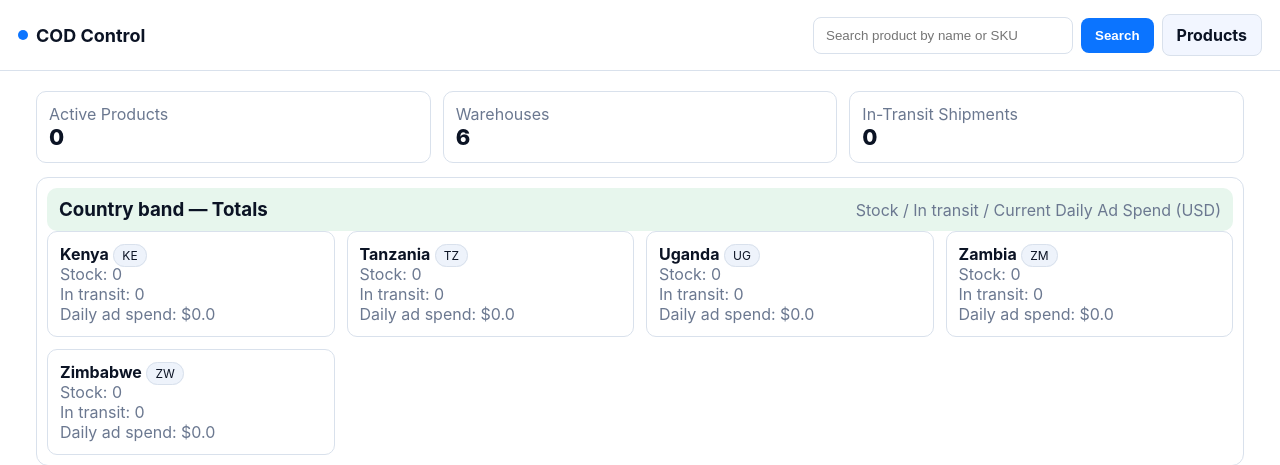
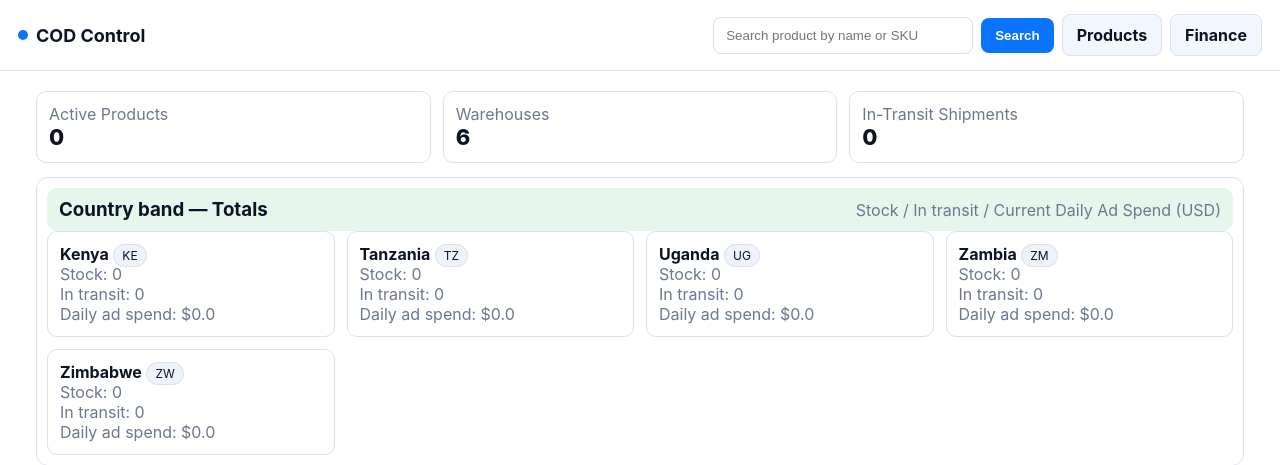
Before and after one commit to EAS-COD-System/eas, a Flask app: page / in a window 1280 px wide. Shown: the top 465 px of the page. Run offline with Flask 3, Linux system fonts and the light colour scheme.

Commit message:
Update base.html

```diff
--- a/templates/base.html
+++ b/templates/base.html
@@ -12,6 +12,7 @@
     <input type="text" name="q" placeholder="Search product by name or SKU" value="{{ q or '' }}">
     <button class="btn">Search</button>
     <a class="btn ghost" href="{{ url_for('products') }}">Products</a>
+    <a class="btn ghost" href="{{ url_for('finance') }}">Finance</a>
   </form>
 </header>
 <div class="container">
```
